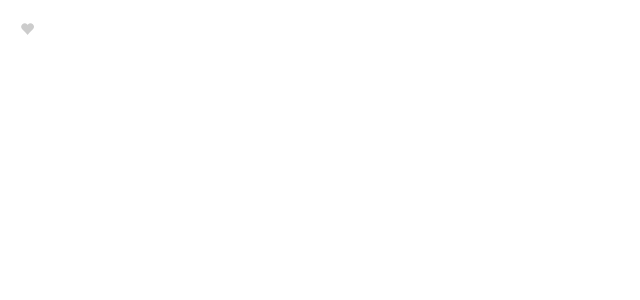
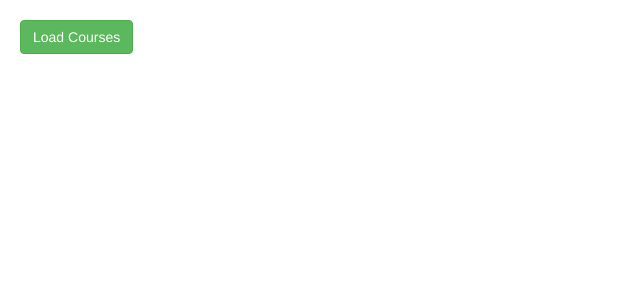
Before and after one commit to sergiolondono/Angular4withMosh, an Angular app: page / in a window 1280 px wide. Shown: the top 300 px of the page, without its empty margins (0-640 px from the left). Built offline with nearby package versions, Linux system fonts and the light colour scheme.

Commit message:
20171226

```diff
--- a/src/app/app.component.html
+++ b/src/app/app.component.html
@@ -26,5 +26,75 @@
     </div>
 </bootstrap-panel> -->
 
-<like [isActive]="post.isActive" (change)="onlikeChanged($event)"></like>
-<label id="pCount"></label>
+<!-- <like
+[likesCount]="tweet.likesCount"
+[isActive]="tweet.isLiked"
+></like>
+<label id="pCount"></label> -->
+
+<!--
+    ngIf Directive Hidden Property
+
+<div *ngIf="courses.length > 0; then coursesList else noCourses">
+</div>
+
+<ng-template #coursesList>
+    List of Courses
+</ng-template>
+
+<ng-template #noCourses>
+    No courses yet
+</ng-template>
+
+<div [hidden]="courses.length == 0">
+    List of Courses from Hidden Property
+</div>
+
+<div [hidden]="courses.length > 0">
+    No courses yet from Hidden Property
+</div> -->
+
+<!--
+    *ngSwitchCase
+
+    <ul class="nav nav-pills">
+    <li [class.active]="viewMode == 'map'"><a (click)="viewMode = 'map'">Map View</a></li>
+    <li [class.active]="viewMode == 'list'"><a (click)="viewMode = 'list'">List View</a></li>
+</ul>
+
+<div [ngSwitch]="viewMode">
+    <div *ngSwitchCase="'map'">Map View Content</div>
+    <div *ngSwitchCase="'list'">List View Content</div>
+    <div *ngSwitchDefault>Otherwise</div>
+</div> -->
+
+<!--
+    ngFor and ChangeDetection
+
+<button class="btn btn-success" (click)="onAdd()">Add</button>
+<ul>
+    <li *ngFor="let course of courses; even as isEven; odd as isOdd; index as i; first as isFirst; last as isLast">
+        {{ i }} -- {{ course.name }}
+        <span *ngIf="isFirst"><b>I am the First</b></span>
+        <span *ngIf="isLast"><b>I am the Last</b></span>
+        <div *ngIf="isEven; then evenRow else oddRow">
+        </div>
+        <ng-template #evenRow>
+            (Even row)
+        </ng-template>
+
+        <ng-template #oddRow>
+            (Odd row)
+        </ng-template>
+
+        <button class="btn btn-warning" (click)="onChange(course)">Update</button>
+    </li>
+</ul> -->
+
+<button class="btn btn-success" (click)="loadCourses()">Load Courses</button>
+
+<ul>
+    <li *ngFor="let course of courses; trackBy: trackCourse">
+        {{ course.name }}
+    </li>
+</ul>
--- a/src/app/app.component.ts
+++ b/src/app/app.component.ts
@@ -1,6 +1,5 @@
 import { Component } from '@angular/core';
 import { FavoriteChangedEventArgs } from './favorite/favorite.component';
-import { LikeChangedEventArgs } from './like/like.component';
 
 @Component({
   selector: 'app-root',
@@ -10,18 +9,58 @@ import { LikeChangedEventArgs } from './like/like.component';
 export class AppComponent {
   title = 'Angular app';
 
-  post= {
-    title: "Title",
-    isFavorite: true,
-    isActive: true,
-    likesCount: 0
+  // post= {
+  //   title: "Title",
+  //   isFavorite: true,
+  //   isActive: true,
+  //   likesCount: 0
+  // }
+
+  // tweet = {
+  //   body: '...',
+  //   likesCount: 10,
+  //   isLiked: true
+  // }
+
+  // onFavoriteChanged(eventArgs: FavoriteChangedEventArgs){
+  //   console.log('Favorite changed: ', eventArgs);
+  // }
+
+  // courses = [1, 2];
+
+  // viewMode = 'somethingElse';
+
+  // courses = [
+  //   { id: 1, name: 'course1'},
+  //   { id: 2, name: 'course2'},
+  //   { id: 3, name: 'course3'},
+  //   { id: 4, name: 'course4'}
+  // ];
+
+  // onAdd(){
+  //   this.courses.push({ id: this.courses.length + 1, name: 'course' + (this.courses.length + 1) });
+  // }
+
+  // // onRemove(course){
+  // //   let index = this.courses.indexOf(course);
+  // //   this.courses.splice(index, 1);
+  // // }
+
+  // onChange(course){
+  //   course.name = 'UPDATED';
+  // }
+  courses;
+
+  loadCourses(){
+    this.courses = [
+      { id: 1, name: 'course1'},
+      { id: 2, name: 'course2'},
+      { id: 3, name: 'course3'},
+      { id: 4, name: 'course4'}
+    ];
   }
 
-  onFavoriteChanged(eventArgs: FavoriteChangedEventArgs){
-    console.log('Favorite changed: ', eventArgs);
-  }
-
-  onlikeChanged(eventArgs: LikeChangedEventArgs){
-    document.getElementById('pCount').innerHTML = eventArgs.toString();
+  trackCourse(index, course){
+    return course ? course.id : undefined;
   }
 }
--- a/src/app/like/like.component.html
+++ b/src/app/like/like.component.html
@@ -1,7 +1,9 @@
 
 <span
 class="glyphicon glyphicon-heart"
-[class.highlighted]="!isActive"
+[class.highlighted]="isActive"
 (click)="onClick()"
 >
 </span>
+
+<span>{{ likesCount }}</span>
--- a/src/app/like/like.component.ts
+++ b/src/app/like/like.component.ts
@@ -1,4 +1,4 @@
-import { Component, Input, Output, EventEmitter } from '@angular/core';
+import { Component, Input } from '@angular/core';
 
 @Component({
   selector: 'like',
@@ -9,17 +9,9 @@ export class LikeComponent {
 
   @Input('isActive') isActive: boolean;
   @Input('likesCount') likesCount: number;
-  @Output('change') click = new EventEmitter();
-
-  constructor() { }
 
   onClick(){
+    this.likesCount += (this.isActive) ? -1 : 1;
     this.isActive = !this.isActive;
-    this.likesCount = this.likesCount == 0 ? 1 : 0;
-    this.click.emit(this.likesCount);
   }
 }
-
-export interface LikeChangedEventArgs{
-  newValue: boolean
-}
```
